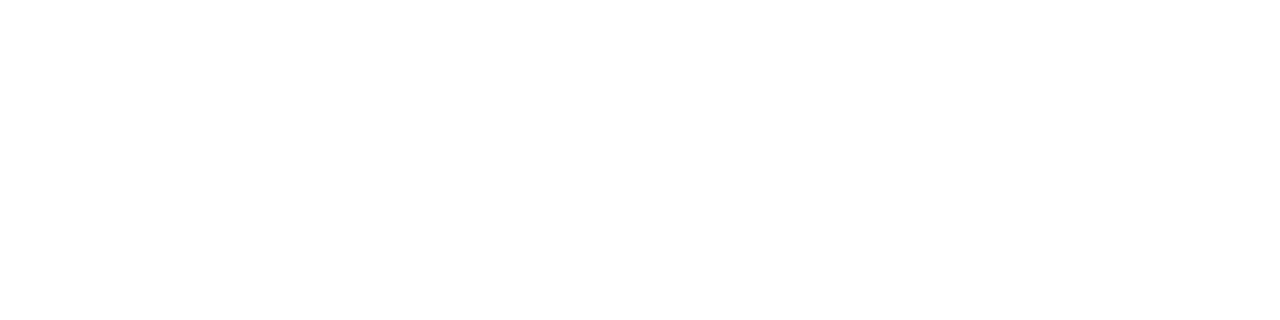
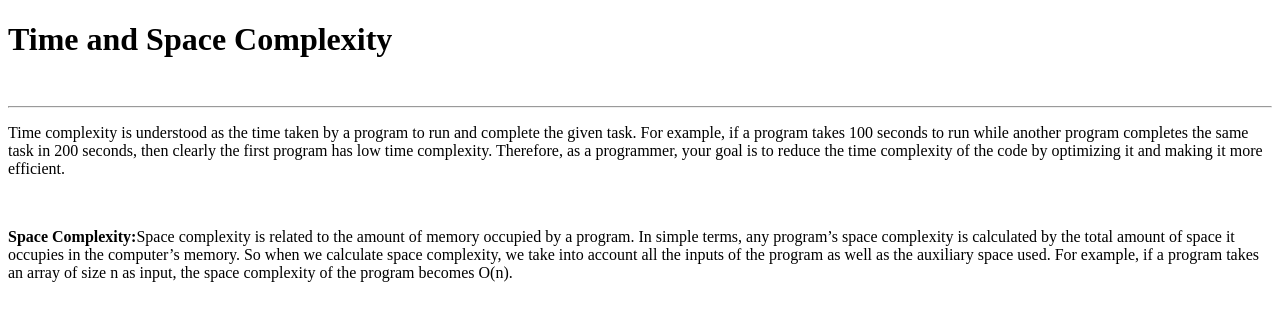
Before and after one commit to acciojob/time-and-space-complexity-Amish2417, a website: page main.html in a window 1280 px wide. Drawn offline with Linux system fonts and the light colour scheme.

Commit message:
created a submission

```diff
--- a/main.html
+++ b/main.html
@@ -10,7 +10,11 @@
 	<!-- the entire body must be written by student -->
     <script type="text/javascript" src="./script.js">
 </script>
-
+	<h1>Time and Space Complexity</h1><br>
+	<hr>
+	<p>Time complexity is understood as the time taken by a program to run and complete the given task. For example, if a program takes 100 seconds to run while another program completes the same task in 200 seconds, then clearly the first program has low time complexity. Therefore, as a programmer, your goal is to reduce the time complexity of the code by optimizing it and making it more efficient.</p>
+<br>
+	<p><strong>Space Complexity:</strong>Space complexity is related to the amount of memory occupied by a program. In simple terms, any program’s space complexity is calculated by the total amount of space it occupies in the computer’s memory. So when we calculate space complexity, we take into account all the inputs of the program as well as the auxiliary space used. For example, if a program takes an array of size n as input, the space complexity of the program becomes O(n).</p>
 </body>
 
 </html>
```
